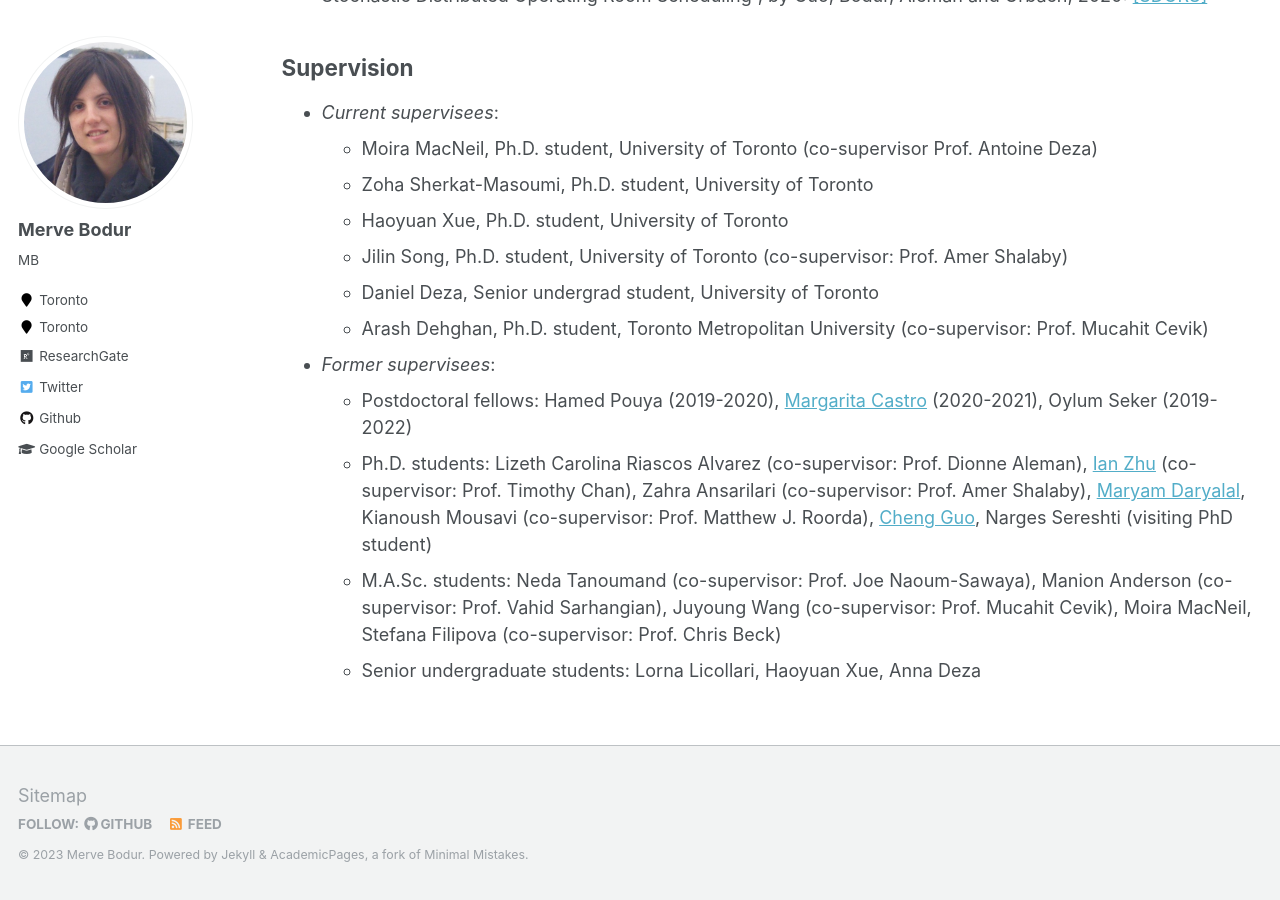
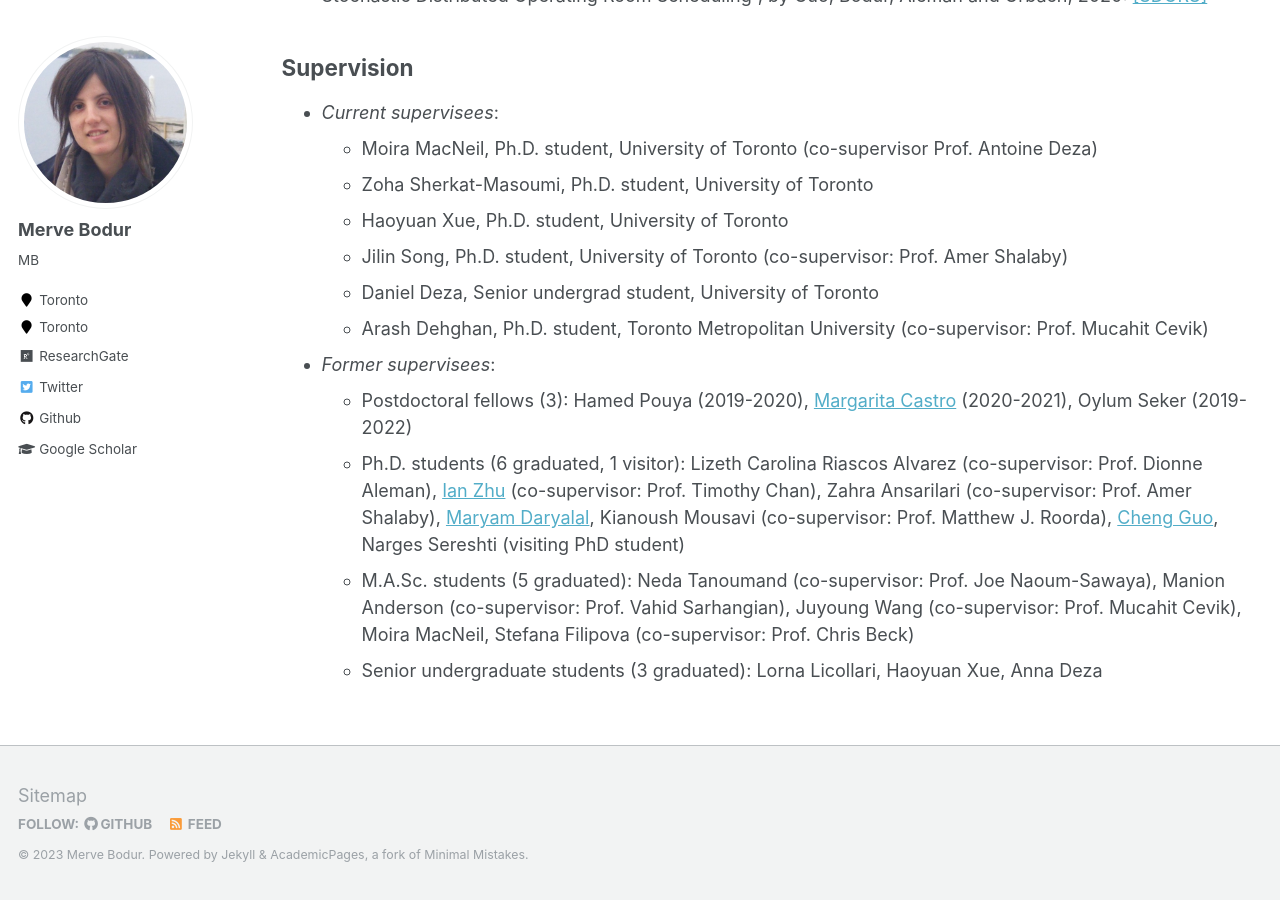
Before and after one commit to mervebodur/mervebodur.github.io, a Jekyll site: the page built from _pages/research.md, in a window 1280 px wide and 900 px high, scrolled down 4790 px. Built offline with Jekyll 4.4.1, drawn with Linux system fonts in a browser that asks for light colours.

Commit message:
Update research.md

```diff
--- a/_pages/research.md
+++ b/_pages/research.md
@@ -149,7 +149,7 @@ Z. Ansarilari, M. M. Nesheli, S. Srikukenthiran, M. Bodur, and A. Shalaby\
   - Arash Dehghan, Ph.D. student, Toronto Metropolitan University (co-supervisor: Prof. Mucahit Cevik)
 
 - *Former supervisees*:
-  - Postdoctoral fellows: Hamed Pouya (2019-2020), [Margarita Castro](https://sites.google.com/view/margaritacastro) (2020-2021), Oylum Seker (2019-2022)
-  - Ph.D. students: Lizeth Carolina Riascos Alvarez (co-supervisor: Prof. Dionne Aleman), [Ian Zhu](https://www.ianyzhu.com/) (co-supervisor: Prof. Timothy Chan), Zahra Ansarilari (co-supervisor: Prof. Amer Shalaby), [Maryam Daryalal](https://www.maryamdaryalal.com/), Kianoush Mousavi (co-supervisor: Prof. Matthew J. Roorda), [Cheng Guo](https://chengg04.github.io/), Narges Sereshti (visiting PhD student)
-  - M.A.Sc. students: Neda Tanoumand (co-supervisor: Prof. Joe Naoum-Sawaya), Manion Anderson (co-supervisor: Prof. Vahid Sarhangian), Juyoung Wang (co-supervisor: Prof. Mucahit Cevik), Moira MacNeil, Stefana Filipova (co-supervisor: Prof. Chris Beck)
-  - Senior undergraduate students: Lorna Licollari, Haoyuan Xue, Anna Deza
+  - Postdoctoral fellows (3): Hamed Pouya (2019-2020), [Margarita Castro](https://sites.google.com/view/margaritacastro) (2020-2021), Oylum Seker (2019-2022)
+  - Ph.D. students (6 graduated, 1 visitor): Lizeth Carolina Riascos Alvarez (co-supervisor: Prof. Dionne Aleman), [Ian Zhu](https://www.ianyzhu.com/) (co-supervisor: Prof. Timothy Chan), Zahra Ansarilari (co-supervisor: Prof. Amer Shalaby), [Maryam Daryalal](https://www.maryamdaryalal.com/), Kianoush Mousavi (co-supervisor: Prof. Matthew J. Roorda), [Cheng Guo](https://chengg04.github.io/), Narges Sereshti (visiting PhD student)
+  - M.A.Sc. students (5 graduated): Neda Tanoumand (co-supervisor: Prof. Joe Naoum-Sawaya), Manion Anderson (co-supervisor: Prof. Vahid Sarhangian), Juyoung Wang (co-supervisor: Prof. Mucahit Cevik), Moira MacNeil, Stefana Filipova (co-supervisor: Prof. Chris Beck)
+  - Senior undergraduate students (3 graduated): Lorna Licollari, Haoyuan Xue, Anna Deza
```
Also changed, not shown: other parts of _pages/research.md (+1 -1 lines).
